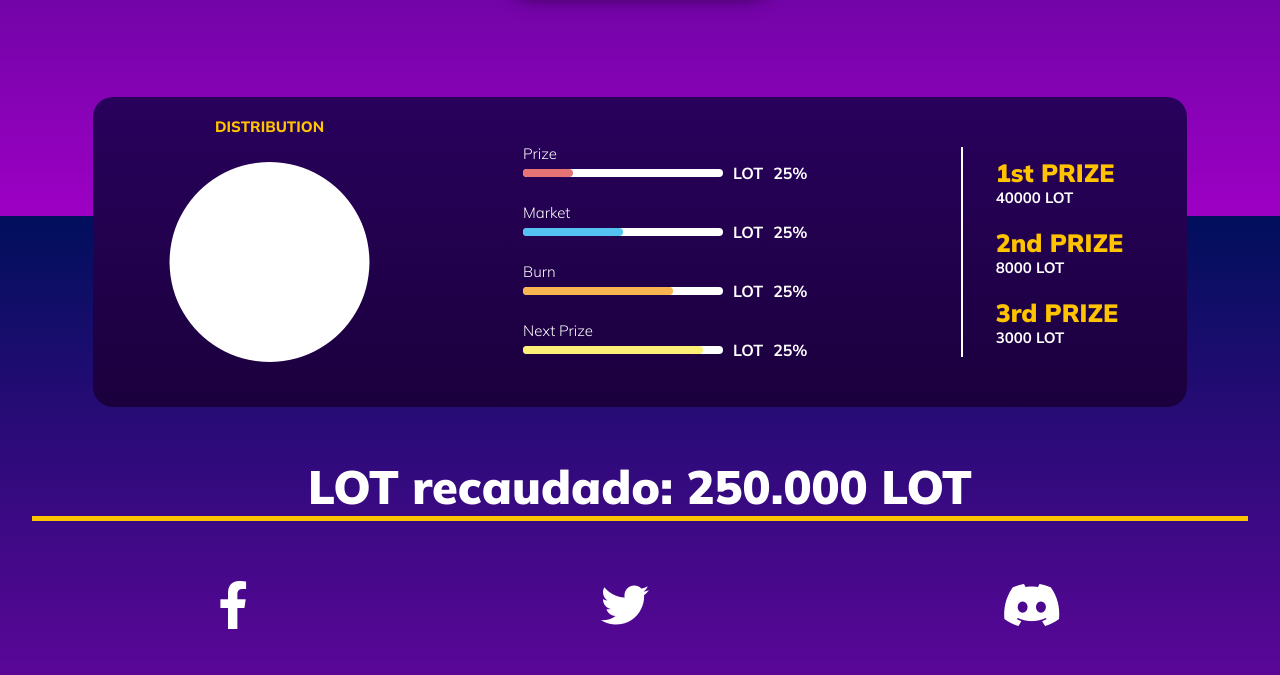
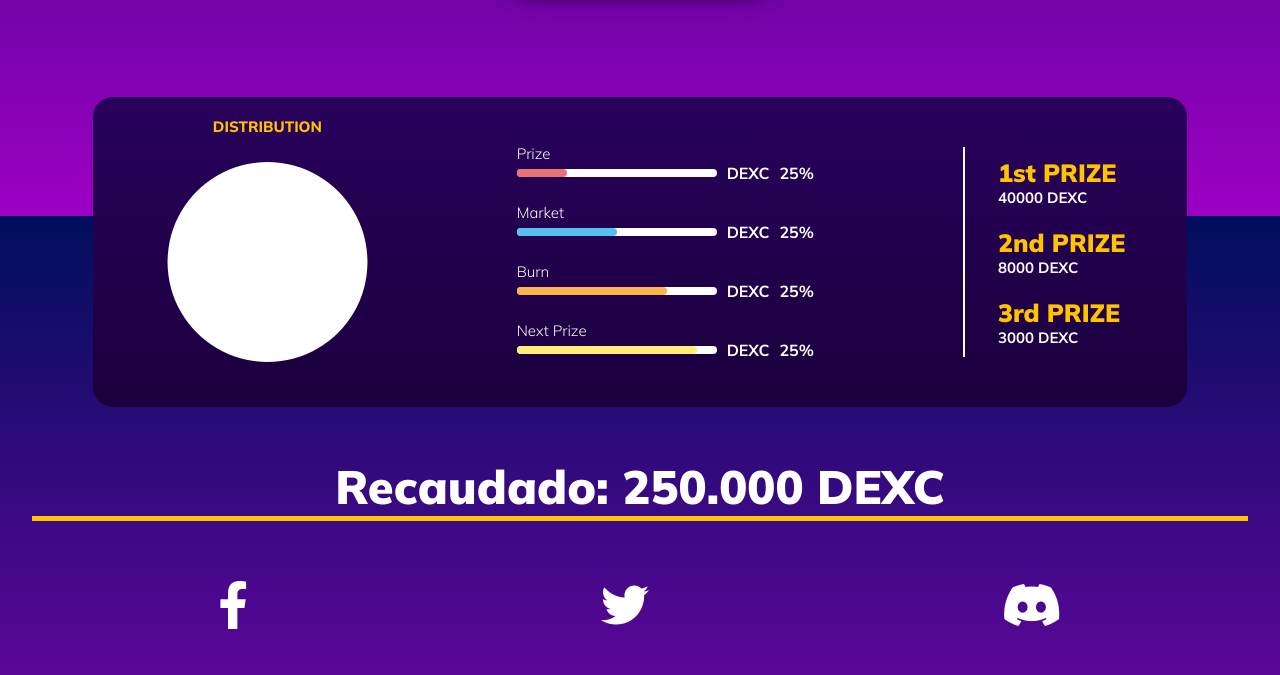
Before and after one commit to DiegoCru/lambdadima, a plain HTML site: page lottery.html in a window 1280 px wide. Shown: the part 584-1259 px from the top of the page. Drawn offline with Linux system fonts and the light colour scheme.

Commit message:
Efecto-3D-1_2

```diff
--- a/lottery.html
+++ b/lottery.html
@@ -4,7 +4,7 @@
     <meta charset="UTF-8">
     <meta http-equiv="X-UA-Compatible" content="IE=edge">
     <meta name="viewport" content="width=device-width, initial-scale=1.0">
-    <title>LotCoin</title>
+    <title>DEXCO</title>
     <!-- FONT AWESOME -->
     <link rel="stylesheet" href="https://cdnjs.cloudflare.com/ajax/libs/font-awesome/6.0.0-beta3/css/all.min.css">
     <!-- FONT OSWALD -->
@@ -47,7 +47,7 @@
                 </div>
                 <div class="fill-space-lot">
                     <span id="totalPrice">0.05</span>
-                    <p>LOT</p>
+                    <p>DEXC</p>
                 </div>
                 <button href="#" class="buy-btn">BUY</button>
             </div>
@@ -77,7 +77,7 @@
                         <h3>Prize</h3>
                         <div class="barra-loteria">
                             <div id="progress1"></div>
-                            <p>LOT</p>
+                            <p>DEXC</p>
                             <p>25%</p>
                         </div>
                     </div>
@@ -85,7 +85,7 @@
                         <h3>Market</h3>
                         <div class="barra-loteria">
                             <div id="progress2"></div>
-                            <p>LOT</p>
+                            <p>DEXC</p>
                             <p>25%</p>
                         </div>
                     </div>
@@ -93,7 +93,7 @@
                         <h3>Burn</h3>
                         <div class="barra-loteria">
                             <div id="progress3"></div>
-                            <p>LOT</p>
+                            <p>DEXC</p>
                             <p>25%</p>
                         </div>
                     </div>
@@ -101,7 +101,7 @@
                         <h3>Next Prize</h3>
                         <div class="barra-loteria">
                             <div id="progress4"></div>
-                            <p>LOT</p>
+                            <p>DEXC</p>
                             <p>25%</p>
                         </div>
                     </div>
@@ -110,22 +110,22 @@
                 <div class="premios-loteria">
                     <div class="premio">
                         <h1>1st PRIZE</h1>
-                        <h2>40000 LOT</h2>
+                        <h2>40000 DEXC</h2>
                     </div>
                     <div class="premio">
                         <h1>2nd PRIZE</h1>
-                        <h2>8000 LOT</h2>
+                        <h2>8000 DEXC</h2>
                     </div>
                     <div class="premio">
                         <h1>3rd PRIZE</h1>
-                        <h2>3000 LOT</h2>
+                        <h2>3000 DEXC</h2>
                     </div>
                 </div>
 
             </section>
 
             <section class="recaudacion">
-                <h1>LOT recaudado: 250.000 LOT</h1>
+                <h1>Recaudado: 250.000 DEXC</h1>
             </section>
 
         </section>
```
Also changed, not shown: css/home.css (+7 -2 lines), index.html (+1 -1 lines).
